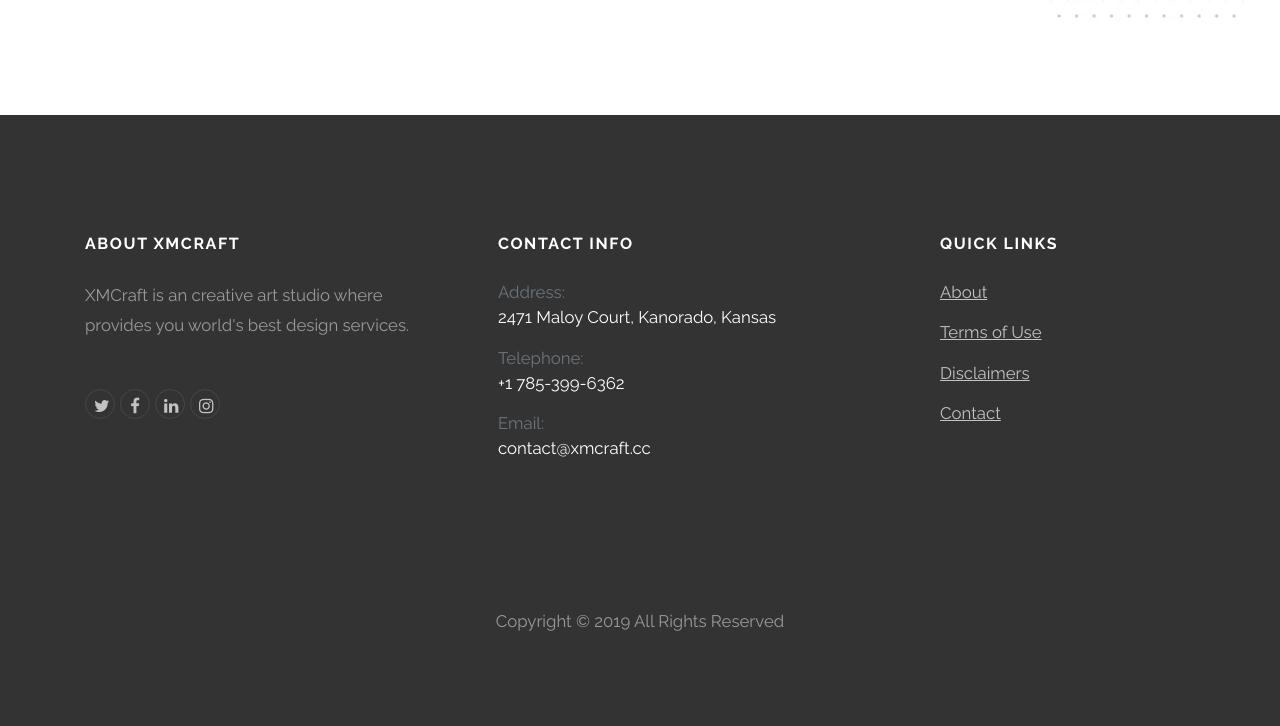
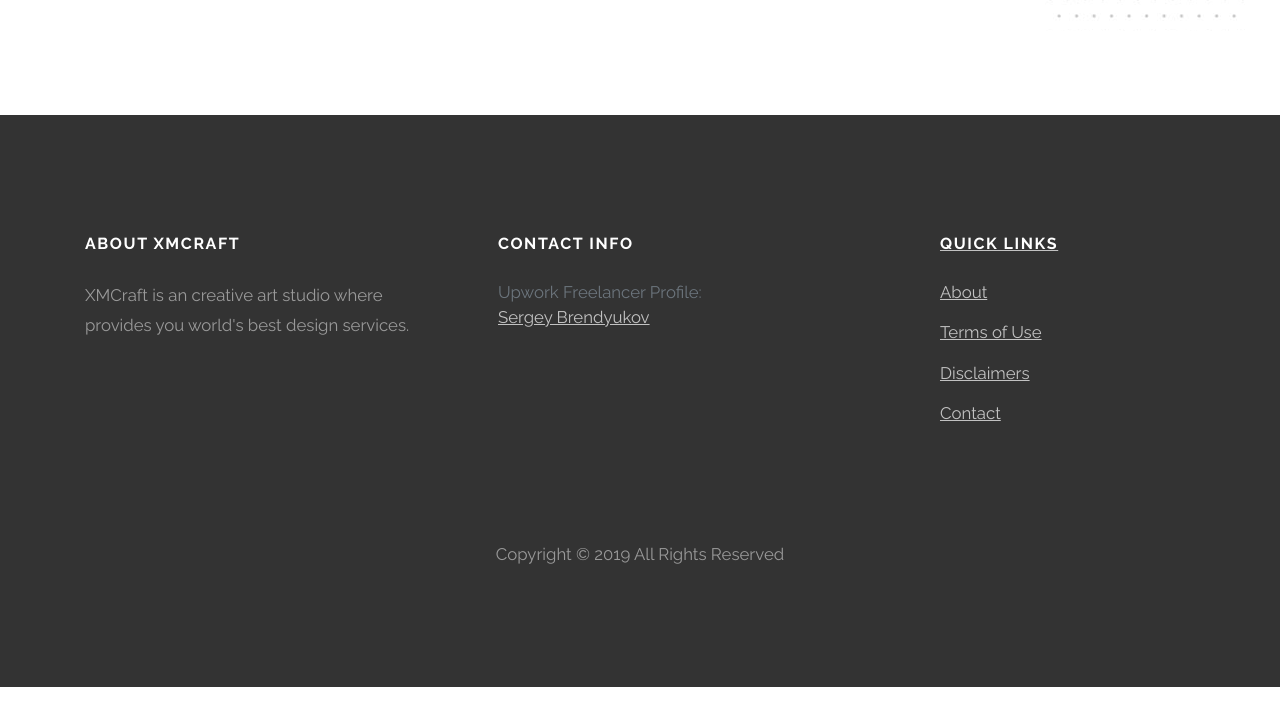
Before and after one commit to sergeybrendyukov/sergeybrendyukov.github.io, a plain HTML site: page portfolios/xmcraft/about.html in a window 1280 px wide. Shown: the part 2043-2769 px from the top of the page. After the commit the page ends 2730 px from the top, so only its background shows below. Drawn offline with nearby package versions, Linux system fonts and the light colour scheme; files whose address does not match are found by name.

Commit message:
Modified footer; deleted social links and added upwork link

```diff
--- a/portfolios/xmcraft/about.html
+++ b/portfolios/xmcraft/about.html
@@ -153,27 +153,15 @@
         <div class="col-md-4 mb-5">
           <h3 class="mb-4">About XMCraft</h3>
           <p class="mb-5">XMCraft is an creative art studio where provides you world's best design services.</p>
-          <ul class="list-unstyled footer-link d-flex footer-social">
-            <li><a href="#" class="p-2"><span class="fa fa-twitter"></span></a></li>
-            <li><a href="#" class="p-2"><span class="fa fa-facebook"></span></a></li>
-            <li><a href="#" class="p-2"><span class="fa fa-linkedin"></span></a></li>
-            <li><a href="#" class="p-2"><span class="fa fa-instagram"></span></a></li>
-          </ul>
+        </div>
 
-        </div>
         <div class="col-md-5 mb-5 pl-md-5">
           <div class="mb-5">
             <h3 class="mb-4">Contact Info</h3>
             <ul class="list-unstyled footer-link">
               <li class="d-block">
-                <span class="d-block">Address:</span>
-                <span class="text-white">2471 Maloy Court, Kanorado, Kansas</span>
-              </li>
-              <li class="d-block">
-                <span class="d-block">Telephone:</span><span class="text-white">+1 785-399-6362</span>
-              </li>
-              <li class="d-block">
-                <span class="d-block">Email:</span><span class="text-white">contact@xmcraft.cc</span>
+                <span class="d-block">Upwork Freelancer Profile:</span>
+                <span class="text-white"><a href="https://www.upwork.com/o/profiles/users/_~01dafe1641a999cadb/">Sergey Brendyukov</span>
               </li>
             </ul>
           </div>
```
Also changed, not shown: portfolios/xmcraft/contact.html (+3 -15 lines), portfolios/xmcraft/index.html (+3 -15 lines).
